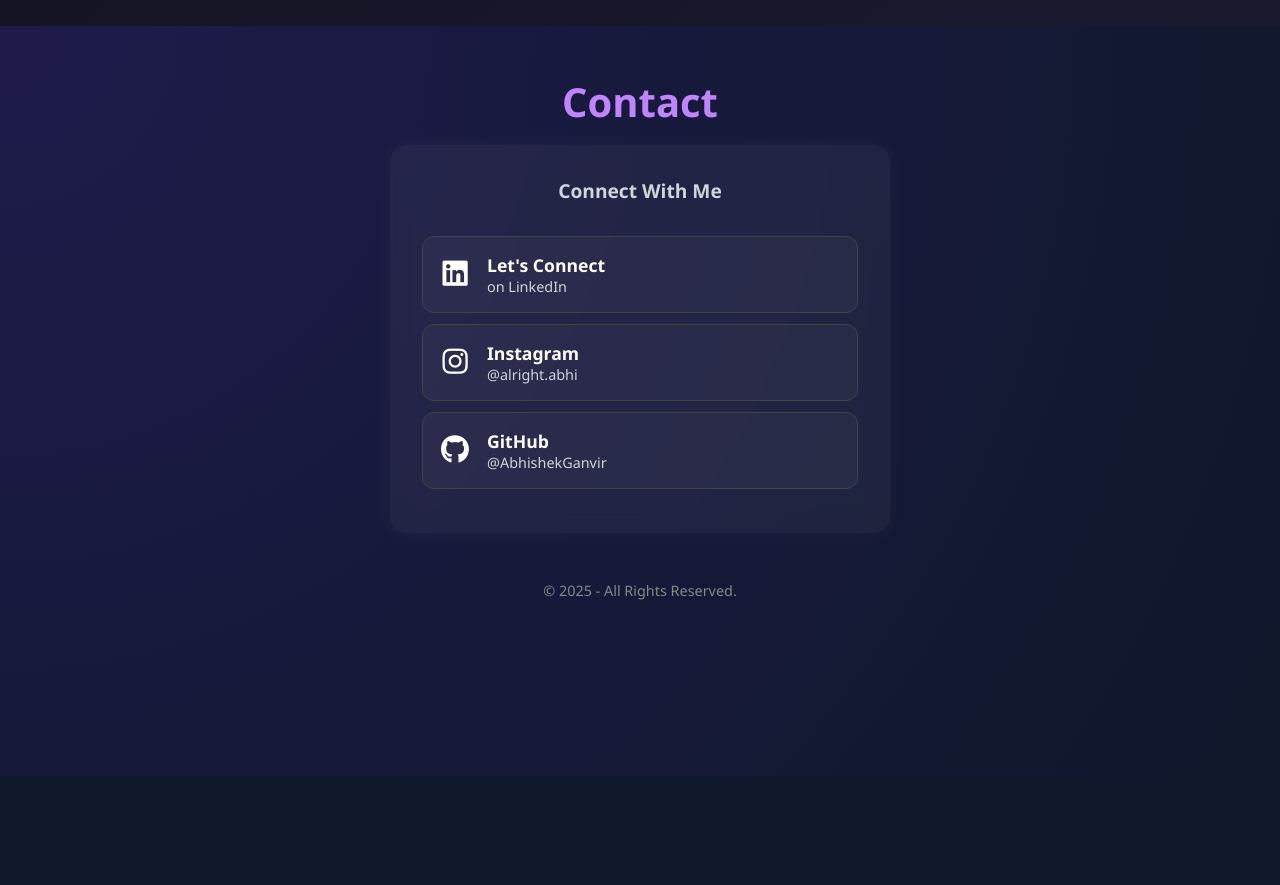
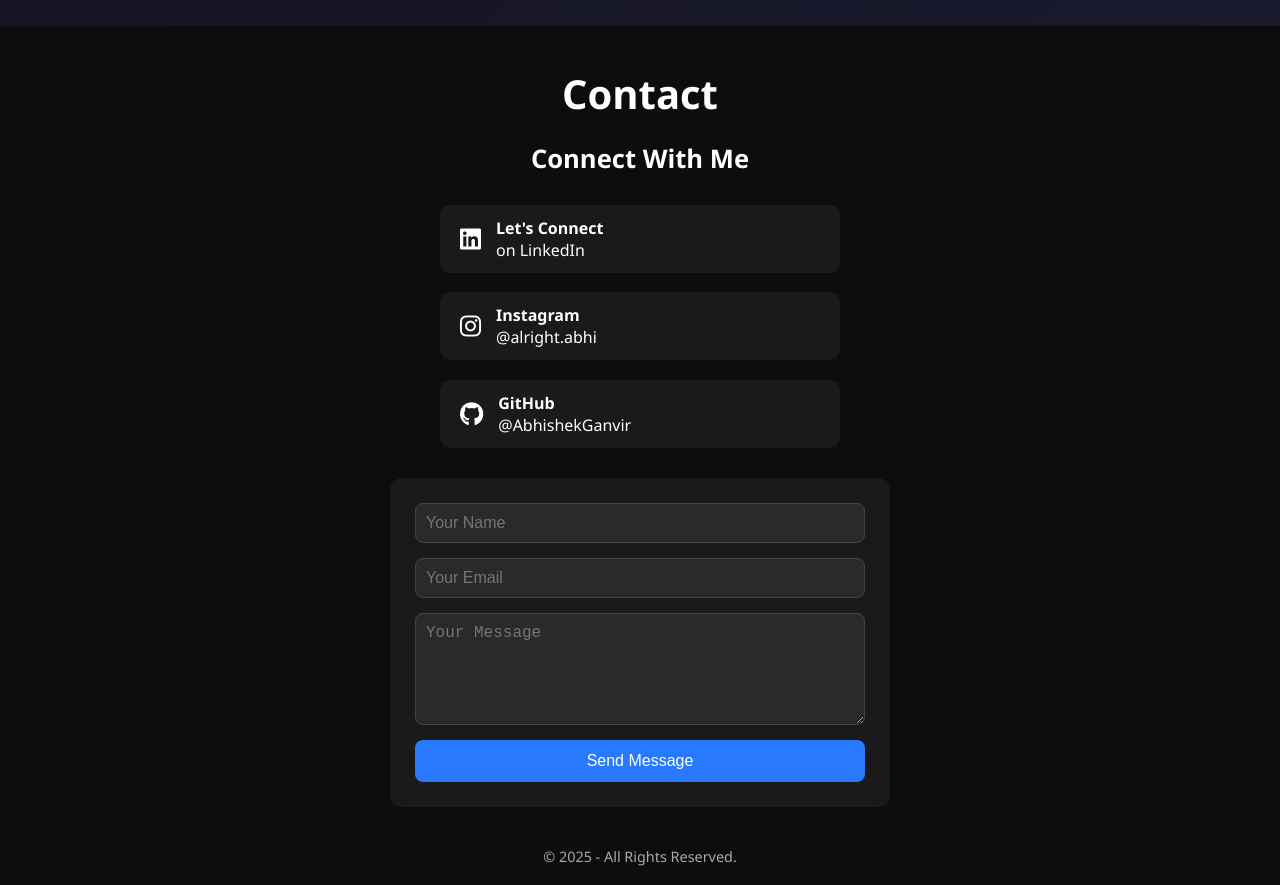
Before and after one commit to TARUN-SARASWAT365/Portfolio, a React (Create React App) app: page / in a window 1280 px wide. Shown: the part 2400-3285 px from the top of the page. Before the commit the page ends 3155 px from the top, so only its background shows below. Built offline with nearby package versions, Linux system fonts and the light colour scheme; the HTML template or start-up script is replaced by a standard one.

Commit message:
Initial frontend code

```diff
--- a/src/pages/Contact.css
+++ b/src/pages/Contact.css
@@ -1,75 +1,127 @@
 .contact-section {
-  padding: 3rem 1rem;
-  color: #fff;
+  background: #0d0d0d;
+  color: white;
+  padding: 40px 20px;
   text-align: center;
-  background: radial-gradient(circle at top left, #1e1b4b, #0f172a);
-  margin-top: 0px;
-  height: 750px;
 }
 
 .contact-title {
   font-size: 2.5rem;
-  color: #c084fc;
-  margin-bottom: 1rem;
+  margin-bottom: 20px;
+}
+
+.contact-card-container {
+  display: flex;
+  flex-direction: column;
+  gap: 1.2rem;
+  margin-bottom: 30px;
+  align-items: center;
 }
 
 .contact-subtitle {
-  font-size: 1.2rem;
-  margin-bottom: 2rem;
-  color: #d1d5db;
-}
-
-.contact-card-container {
-  max-width: 500px;
-  margin: auto;
-  background: rgba(255, 255, 255, 0.05);
-  padding: 2rem;
-  border-radius: 1rem;
-  box-shadow: 0 0 20px rgba(255, 255, 255, 0.05);
-  backdrop-filter: blur(10px);
+  font-size: 1.6rem;
+  margin-bottom: 10px;
 }
 
 .contact-link {
   display: flex;
   align-items: center;
-  gap: 1rem;
-  padding: 1rem;
-  margin: 0.7rem 0;
-  border-radius: 0.75rem;
-  background-color: rgba(255, 255, 255, 0.03);
+  gap: 15px;
   color: white;
+  background: #1a1a1d;
+  padding: 12px 20px;
+  border-radius: 10px;
   text-decoration: none;
-  border: 1px solid #444;
-  transition: all 0.3s ease;
+  transition: background 0.3s ease;
+  width: 100%;
+  max-width: 400px;
 }
 
 .contact-link:hover {
-  background: linear-gradient(to right, #9333ea, #6b21a8);
-  transform: translateY(-3px);
-  box-shadow: 0 5px 15px rgba(147, 51, 234, 0.4);
+  background: #333;
 }
 
 .contact-link i {
-  font-size: 1.8rem;
-  min-width: 2rem;
+  font-size: 1.5rem;
 }
 
 .contact-info {
+  display: flex;
+  flex-direction: column;
   text-align: left;
 }
 
-.contact-info strong {
-  font-size: 1.1rem;
+.contact-form {
+  background: #1a1a1d;
+  padding: 25px;
+  border-radius: 12px;
+  max-width: 500px;
+  margin: 0 auto 40px auto;
+  display: flex;
+  flex-direction: column;
+  gap: 15px;
 }
 
-.contact-info span {
-  display: block;
-  font-size: 0.9rem;
-  color: #d1d5db;
+.contact-form input,
+.contact-form textarea {
+  background: #2a2a2d;
+  border: 1px solid #444;
+  padding: 10px;
+  color: white;
+  border-radius: 8px;
+  font-size: 1rem;
+}
+
+.contact-form button {
+  background: #2979FF;
+  color: white;
+  border: none;
+  padding: 12px;
+  border-radius: 8px;
+  font-size: 1rem;
+  cursor: pointer;
+  transition: background 0.3s ease;
+}
+
+.contact-form button:hover {
+  background: #1e60d6;
 }
 
 .footer {
-  margin-top: 3rem;
   font-size: 0.9rem;
-  color: #888;
+  color: #aaa;
+  margin-top: 30px;
 }
+
+/* 📱 Responsive */
+@media (max-width: 768px) {
+  .contact-title {
+    font-size: 2rem;
+  }
+
+  .contact-subtitle {
+    font-size: 1.3rem;
+  }
+
+  .contact-link {
+    flex-direction: column;
+    text-align: center;
+  }
+
+  .contact-info {
+    text-align: center;
+  }
+
+  .contact-form {
+    padding: 20px;
+  }
+
+  .contact-form input,
+  .contact-form textarea {
+    font-size: 0.95rem;
+  }
+
+  .contact-form button {
+    font-size: 1rem;
+  }
+}
--- a/src/pages/Contact.js
+++ b/src/pages/Contact.js
@@ -1,11 +1,38 @@
-import React from "react";
-import "../pages/Contact.css";
+// Contact.jsx
+import React, { useRef } from "react";
+import emailjs from "@emailjs/browser";
+import "./Contact.css"; // Make sure to link this
 
 const Contact = () => {
+  const form = useRef();
+
+  const sendEmail = (e) => {
+    e.preventDefault();
+
+    emailjs
+      .sendForm(
+        'your_service_id',    // Replace this
+        'your_template_id',   // Replace this
+        form.current,
+        'your_public_key'     // Replace this
+      )
+      .then(
+        () => {
+          alert("Message sent successfully!");
+          form.current.reset();
+        },
+        (error) => {
+          console.error(error);
+          alert("Failed to send message");
+        }
+      );
+  };
+
   return (
     <div className="contact-section" id="contact">
       <h2 className="contact-title">Contact</h2>
 
+      {/* Social Links */}
       <div className="contact-card-container">
         <h3 className="contact-subtitle">Connect With Me</h3>
 
@@ -52,6 +79,29 @@ const Contact = () => {
         </a>
       </div>
 
+      {/* Email Form */}
+      <form ref={form} onSubmit={sendEmail} className="contact-form">
+        <input
+          type="text"
+          name="user_name"
+          placeholder="Your Name"
+          required
+        />
+        <input
+          type="email"
+          name="user_email"
+          placeholder="Your Email"
+          required
+        />
+        <textarea
+          name="message"
+          rows="5"
+          placeholder="Your Message"
+          required
+        ></textarea>
+        <button type="submit">Send Message</button>
+      </form>
+
       <div className="footer">© 2025 - All Rights Reserved.</div>
     </div>
   );
```
